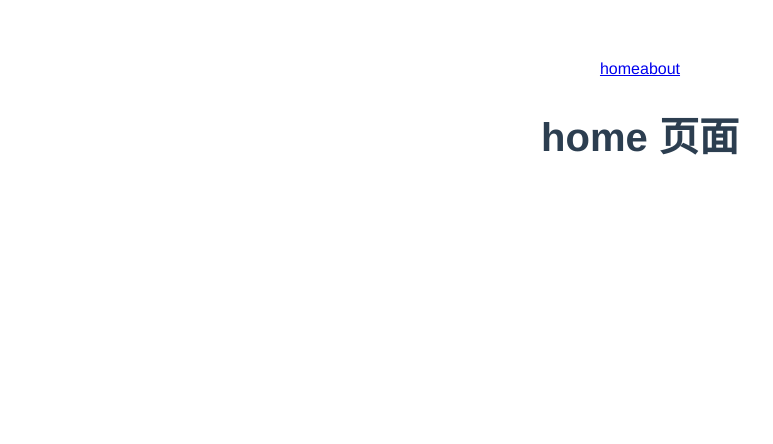
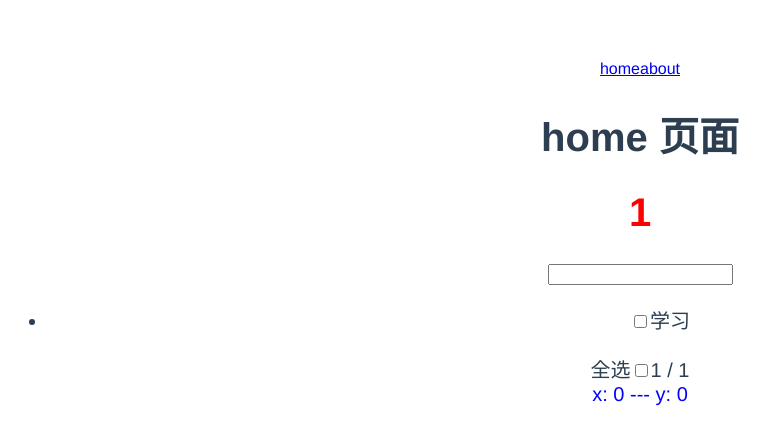
Before and after one commit to pgsz/Vue3-learn, a Vue app in the folder peng-admin/: page / in a window 1280 px wide. Shown: the top 444 px of the page, without its empty margins (0-773 px from the left). Built offline with nearby package versions, Linux system fonts and the light colour scheme.

Commit message:
add some file

```diff
--- /dev/null
+++ b/peng-admin/src/components/Todolist.vue
@@ -0,0 +1,85 @@
+<template>
+  <div>
+    <h1 @click="add">{{ count }}</h1>
+    <input type="text" v-model="title" @keydown.enter="addTodo" />
+    <button v-if="active < all" @click="clear">清理</button>
+    <ul v-if="todos.length">
+      <li v-for="(todo, index) in todos" :key="index">
+        <input type="checkbox" v-model="todo.done" />
+        <span :class="{ done: todo.done }">{{ todo.title }}</span>
+      </li>
+    </ul>
+    <div v-else>暂无数据</div>
+    <div>
+      <span>全选</span>
+      <input type="checkbox" v-model="allDone" />
+      <span>{{ active }} / {{ all }}</span>
+    </div>
+    <div class="mouse">x: {{ x }} --- y: {{ y }}</div>
+  </div>
+</template>
+
+<script setup>
+import { ref, computed } from 'vue'
+import { useMouse } from '../utils/mouse'
+
+let { x, y } = useMouse()
+
+let count = ref(1)
+let color = ref('red')
+function add() {
+  count.value++
+  color.value = Math.random() > 0.5 ? 'blue' : 'red'
+}
+
+let { title, todos, addTodo, clear, active, all, allDone } = useTodo()
+
+function useTodo() {
+  let title = ref('')
+  let todos = ref([{ title: '学习', done: false }])
+
+  function addTodo() {
+    todos.value.push({
+      title: title.value,
+      done: false,
+    })
+    title.value = ''
+  }
+
+  function clear() {
+    todos.value = todos.value.filter(v => !v.done)
+  }
+
+  let active = computed(() => {
+    return todos.value.filter(v => !v.done).length
+  })
+  let all = computed(() => {
+    return todos.value.length
+  })
+  let allDone = computed({
+    get: function () {
+      return active.value === 0
+    },
+    set: function (value) {
+      todos.value.forEach(todo => {
+        todo.done = value
+      })
+    },
+  })
+
+  return { title, todos, addTodo, clear, active, all, allDone }
+}
+</script>
+
+<style scoped>
+h1 {
+  color: v-bind(color);
+}
+.done {
+  color: gray;
+  text-decoration: line-through;
+}
+:global(.mouse) {
+  color: blue;
+}
+</style>
--- a/peng-admin/src/pages/home.vue
+++ b/peng-admin/src/pages/home.vue
@@ -1,12 +1,11 @@
 <template>
   <div class="home">
     <h1>home 页面</h1>
+    <Todolist></Todolist>
   </div>
 </template>
-<script>
-export default {
-  name: 'Home',
-}
+<script setup>
+import Todolist from '../components/Todolist.vue'
 </script>
 <style scoped>
 .home {
--- /dev/null
+++ b/peng-admin/src/utils/mouse.js
@@ -0,0 +1,21 @@
+import { ref, onMounted, onUnmounted } from 'vue'
+
+export function useMouse() {
+  const x = ref(0)
+  const y = ref(0)
+
+  function update(e) {
+    x.value = e.pageX
+    y.value = e.pageY
+  }
+
+  onMounted(() => {
+    window.addEventListener('mousemove', update)
+  })
+
+  onUnmounted(() => {
+    window.removeEventListener('mousemove', update)
+  })
+
+  return { x, y }
+}
```
